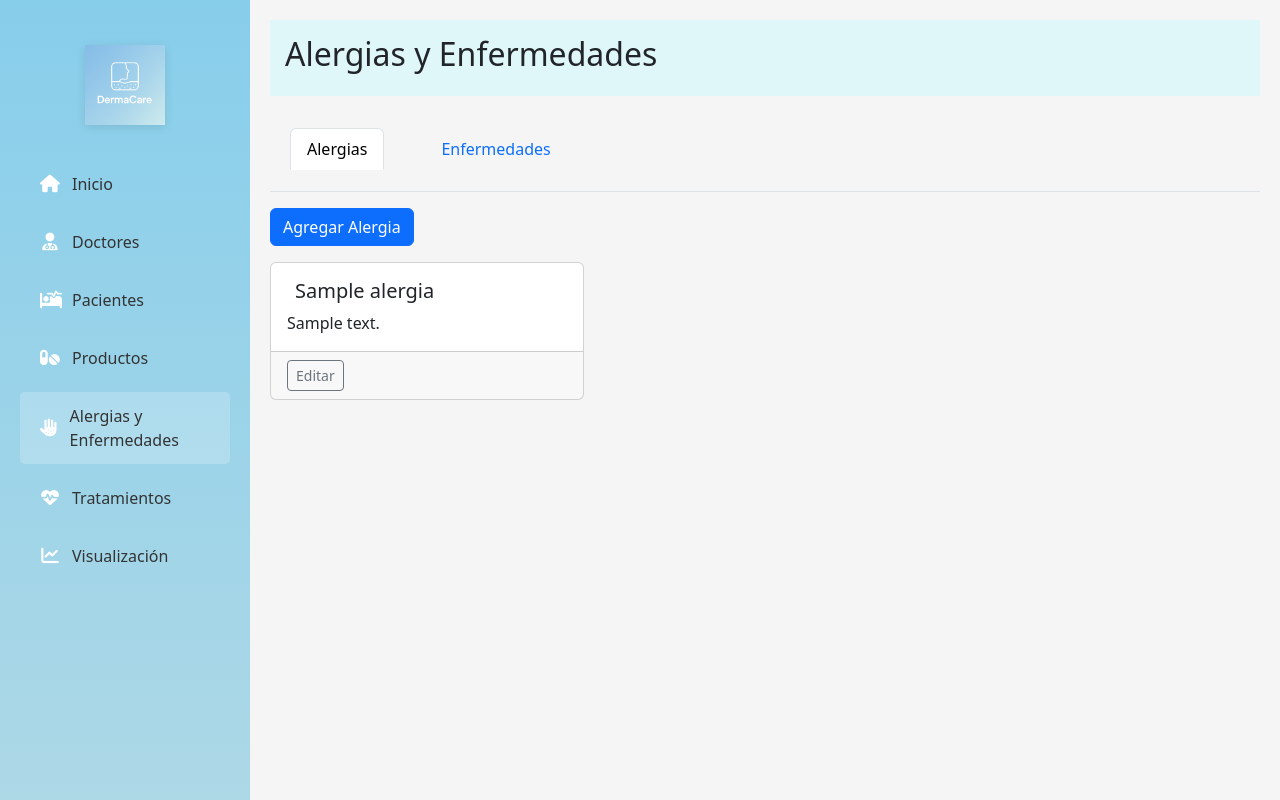
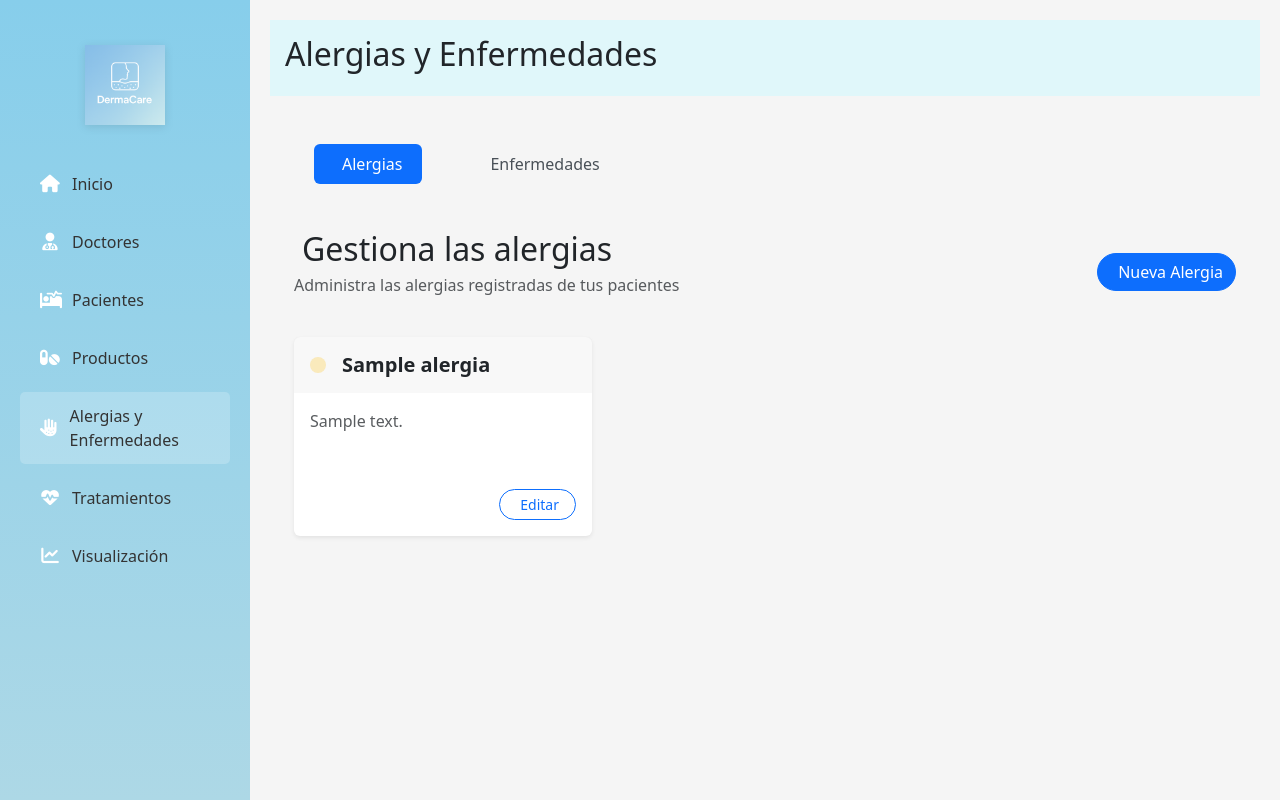
Before and after one commit to isCris-Q05/SagradoCorazon, a Django app: page /enfermedades_alergias/ in a window 1280 px wide. Run offline with Django 5.2, Linux system fonts and the light colour scheme; a user stored in the database is signed in; tables that the repository leaves empty hold one stand-in row (values such as "Sample post").

Commit message:
Mejorando FrontEnd
Se mejora el FrontEnd del sistema de algunas vistas

```diff
--- /dev/null
+++ b/BackEnd/citas/static/css/enfermedades_alergias.css
@@ -0,0 +1,23 @@
+.nav-pills .nav-link.active {
+  background-color: #0d6efd;
+  color: white;
+}
+.nav-pills .nav-link {
+  color: #495057;
+  font-weight: 500;
+  padding: 0.5rem 1.25rem;
+}
+.bg-light-warning {
+  background-color: rgba(255, 193, 7, 0.1);
+}
+.bg-light-danger {
+  background-color: rgba(220, 53, 69, 0.1);
+}
+.card {
+  transition: transform 0.2s ease, box-shadow 0.2s ease;
+  border-radius: 12px;
+}
+.card:hover {
+  transform: translateY(-3px);
+  box-shadow: 0 6px 12px rgba(0, 0, 0, 0.1);
+}
--- a/BackEnd/citas/templates/citas2/enfermedades-alergia.html
+++ b/BackEnd/citas/templates/citas2/enfermedades-alergia.html
@@ -6,6 +6,7 @@
     <title>Doctores</title>
     {% load static %}
     <link rel="stylesheet" href="{% static 'css/styles.css' %}">
+    <link rel="stylesheet" href="{% static 'css/enfermedades_alergias.css' %}">
     <link rel="stylesheet" href="https://cdnjs.cloudflare.com/ajax/libs/font-awesome/6.4.0/css/all.min.css">
     <link href="https://cdn.jsdelivr.net/npm/bootstrap@5.3.0/dist/css/bootstrap.min.css" rel="stylesheet">
     <script src="https://cdn.jsdelivr.net/npm/bootstrap@5.3.0/dist/js/bootstrap.bundle.min.js" defer></script>
@@ -48,74 +49,110 @@
 
             </div>
 
-            <div class="container-fluid px-0">
-                <ul class="nav nav-tabs mb-3" id="myTab" role="tablist">
+            <div class="container-fluid px-4 py-3">
+                <!-- Pestañas de navegación -->
+                <ul class="nav nav-pills mb-4" id="myTab" role="tablist">
                     <li class="nav-item" role="presentation">
-                        <button class="nav-link active" id="alergias-tab" data-bs-toggle="tab" data-bs-target="#alergias" type="button" role="tab" aria-controls="alergias" aria-selected="true">Alergias</button>
+                        <button class="nav-link active" id="alergias-tab" data-bs-toggle="pill" data-bs-target="#alergias" type="button" role="tab" aria-controls="alergias" aria-selected="true">
+                            <i class="bi bi-exclamation-triangle-fill me-2"></i>Alergias
+                        </button>
                     </li>
                     <li class="nav-item" role="presentation">
-                        <button class="nav-link" id="enfermedades-tab" data-bs-toggle="tab" data-bs-target="#enfermedades" type="button" role="tab" aria-controls="enfermedades" aria-selected="false">Enfermedades</button>
+                        <button class="nav-link" id="enfermedades-tab" data-bs-toggle="pill" data-bs-target="#enfermedades" type="button" role="tab" aria-controls="enfermedades" aria-selected="false">
+                            <i class="bi bi-heart-pulse-fill me-2"></i>Enfermedades
+                        </button>
                     </li>
                 </ul>
+
                 <div class="tab-content" id="myTabContent">
+                    <!-- Pestaña de Alergias -->
                     <div class="tab-pane fade show active" id="alergias" role="tabpanel" aria-labelledby="alergias-tab">
-                        <div class="row g-3 align-items-center mb-3">
+                        <div class="d-flex justify-content-between align-items-center mb-4">
+                            <div>
+                                <h2 class="mb-1"><i class="bi bi-exclamation-triangle text-warning me-2"></i>Gestiona las alergias</h2>
+                                <p class="text-muted">Administra las alergias registradas de tus pacientes</p>
+                            </div>
+                            <button class="btn btn-primary rounded-pill" id="agregarProductoBtn" data-bs-toggle="modal" data-bs-target="#agregarAlergiaModal">
+                                <i class="bi bi-plus-lg me-2"></i>Nueva Alergia
+                            </button>
+                        </div>
 
-                            <div class="col-auto">
-                                <button class="btn btn-primary" id="agregarProductoBtn" data-bs-toggle="modal" data-bs-target="#agregarAlergiaModal">Agregar Alergia</button>
+                        <div id="items2" class="row g-4">
+                            {% for alergia in alergias %}
+                            <div class="col-12 col-md-6 col-lg-4">
+                                <div class="card border-0 shadow-sm h-100">
+                                    <div class="card-header bg-light-warning border-0 py-3">
+                                        <div class="d-flex align-items-center">
+                                            <div class="bg-warning bg-opacity-25 rounded-circle p-2 me-3">
+                                                <i class="bi bi-exclamation-triangle-fill text-warning fs-5"></i>
+                                            </div>
+                                            <h5 class="card-title mb-0 fw-bold">{{ alergia.nombre }}</h5>
                                         </div>
                                     </div>
-                        <div id="items2" class="row row-cols-1 row-cols-md-2 row-cols-lg-3 g-4">
-                            {% for alergia in alergias %}
-                                <div class="col">
-                                    <div class="card h-100 info-card">
                                     <div class="card-body">
-                                            <h5 class="card-title"><i class="bi bi-exclamation-triangle text-warning me-2"></i>{{ alergia.nombre }}</h5>
-                                            <p class="card-text">{{ alergia.descripcion }}</p>
+                                        <p class="card-text text-muted mb-4">{{ alergia.descripcion }}</p>
                                     </div>
-                                        <div class="card-footer">
-                                            <button class="btn btn-outline-secondary btn-sm">Editar</button>
+                                    <div class="card-footer bg-transparent border-0 py-3 d-flex justify-content-end">
+                                        <button class="btn btn-sm btn-outline-primary rounded-pill px-3">
+                                            <i class="bi bi-pencil-square me-1"></i> Editar
+                                        </button>
                                     </div>
                                 </div>
                             </div>
                             {% endfor %}
+                        </div>
 
+                        <!-- Paginación -->
+                        <div id="paginationControls2" class="mt-4 d-flex justify-content-center"></div>
                     </div>
-                         <!-- Controles de paginación -->
-                <div id="paginationControls2" class="mt-3 d-flex justify-content-center"></div>
+
+                    <!-- Pestaña de Enfermedades -->
+                    <div class="tab-pane fade" id="enfermedades" role="tabpanel" aria-labelledby="enfermedades-tab">
+                        <div class="d-flex justify-content-between align-items-center mb-4">
+                            <div>
+                                <h2 class="mb-1"><i class="bi bi-heart-pulse text-danger me-2"></i>Gestiona las enfermedades</h2>
+                                <p class="text-muted">Administra las enfermedades registradas de tus pacientes</p>
                             </div>
-                    <div class="tab-pane fade" id="enfermedades" role="tabpanel" aria-labelledby="enfermedades-tab">
-                        <div class="row g-3 align-items-center mb-3">
+                            <button class="btn btn-primary rounded-pill" id="agregarProductoBtn" data-bs-toggle="modal" data-bs-target="#agregarEnfermedadModal">
+                                <i class="bi bi-plus-lg me-2"></i>Nueva Enfermedad
+                            </button>
+                        </div>
 
-                            <div class="col-auto">
-                                <button class="btn btn-primary" id="agregarProductoBtn" data-bs-toggle="modal" data-bs-target="#agregarEnfermedadModal">Agregar Enfermedad</button>
+                        <div id="items" class="row g-4">
+                            {% for enfermedad in enfermedades %}
+                            <div class="col-12 col-md-6 col-lg-4">
+                                <div class="card border-0 shadow-sm h-100">
+                                    <div class="card-header bg-light-danger border-0 py-3">
+                                        <div class="d-flex align-items-center">
+                                            <div class="bg-danger bg-opacity-25 rounded-circle p-2 me-3">
+                                                <i class="bi bi-heart-pulse text-danger fs-5"></i>
+                                            </div>
+                                            <h5 class="card-title mb-0 fw-bold">{{ enfermedad.nombre }}</h5>
                                         </div>
                                     </div>
-                        <div id="items" class="row row-cols-1 row-cols-md-2 row-cols-lg-3 g-4">
-                            {% for enfermedad in enfermedades %}
-                            <div class="col">
-                                <div class="card h-100 info-card">
                                     <div class="card-body">
-                                        <h5 class="card-title"><i class="bi bi-virus text-info me-2"></i>{{ enfermedad.nombre }}</h5>
-                                        <p class="card-text">{{ enfermedad.descripcion }}</p>
+                                        <p class="card-text text-muted mb-4">{{ enfermedad.descripcion }}</p>
                                     </div>
-                                    <div class="card-footer">
-                                        <button class="btn btn-outline-primary btn-sm" data-bs-toggle="modal" data-bs-target="#detalleModal"  data-nombre="{{ enfermedad.nombre }}"
+                                    <div class="card-footer bg-transparent border-0 py-3 d-flex justify-content-end">
+                                        <button class="btn btn-sm btn-outline-primary rounded-pill me-2 px-3" data-bs-toggle="modal" data-bs-target="#detalleModal"
+                                            data-nombre="{{ enfermedad.nombre }}"
                                             data-descripcion="{{ enfermedad.descripcion }}"
-                                        data-tratamientos="{{ enfermedad.tratamientos }}">Ver detalles</button>
-                                        <button class="btn btn-outline-secondary btn-sm">Editar</button>
+                                            data-tratamientos="{{ enfermedad.tratamientos }}">
+                                            <i class="bi bi-eye me-1"></i> Detalles
+                                        </button>
+                                        <button class="btn btn-sm btn-outline-secondary rounded-pill px-3">
+                                            <i class="bi bi-pencil-square me-1"></i> Editar
+                                        </button>
                                     </div>
                                 </div>
                             </div>
                             {% endfor %}
+                        </div>
 
-                        </div>
-                         <!-- Controles de paginación -->
-                <div id="paginationControls" class="mt-3 d-flex justify-content-center"></div>
+                        <!-- Paginación -->
+                        <div id="paginationControls" class="mt-4 d-flex justify-content-center"></div>
                     </div>
                 </div>
-
-
             </div>
         </div>
 
--- a/BackEnd/citas/templates/citas2/visualizacion.html
+++ b/BackEnd/citas/templates/citas2/visualizacion.html
@@ -759,8 +759,6 @@
     });
   });
 </script>
-
-    window.pacienteNombre = "{{ paciente_nombre|escapejs }}";
   </script>
 
 </html>
```
Also changed, not shown: BackEnd/citas/static/css/medicos.css (added, +140 -0 lines), BackEnd/citas/templates/citas2/medicos.html (+42 -22 lines). Lines whose indentation alone changed are shown as unchanged.
